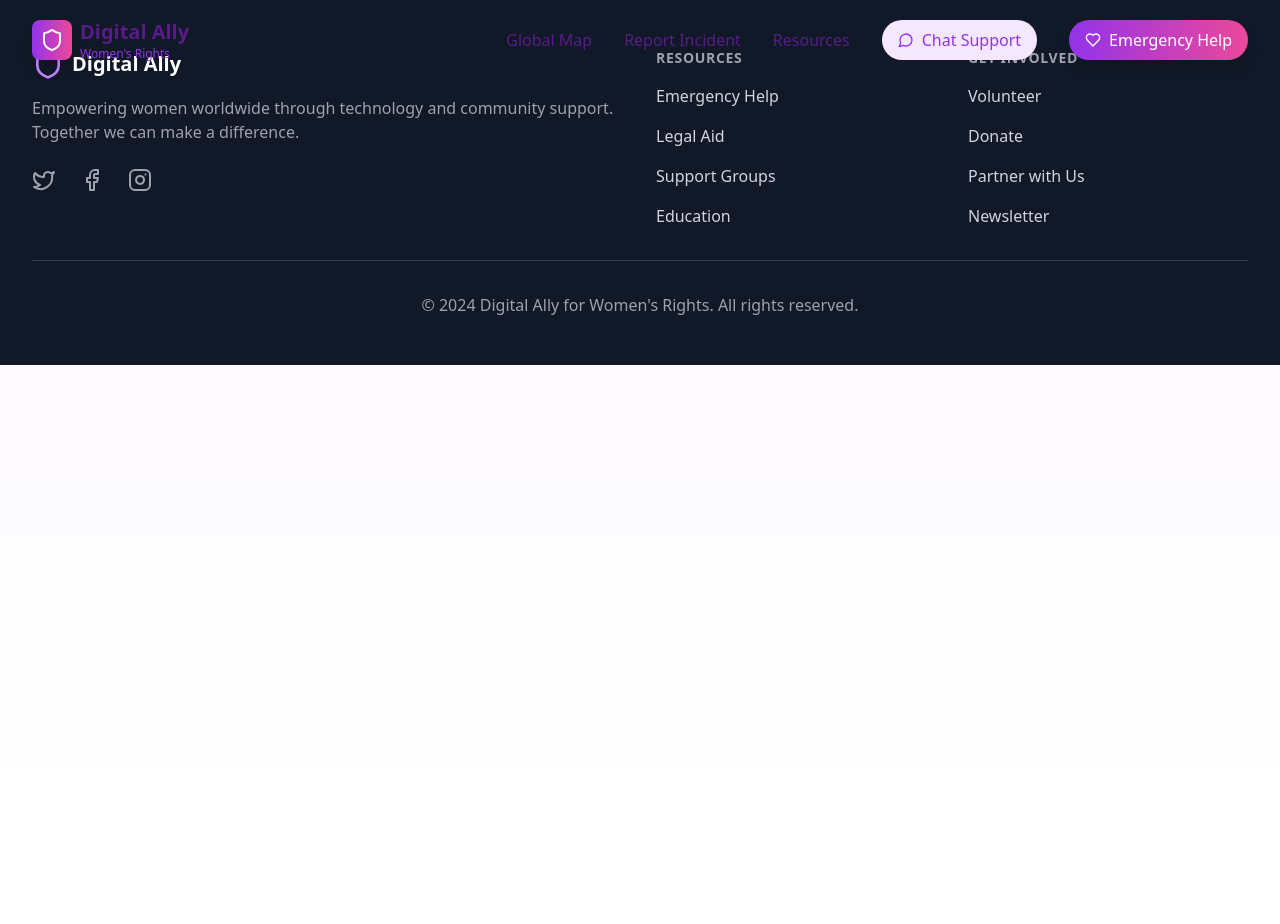
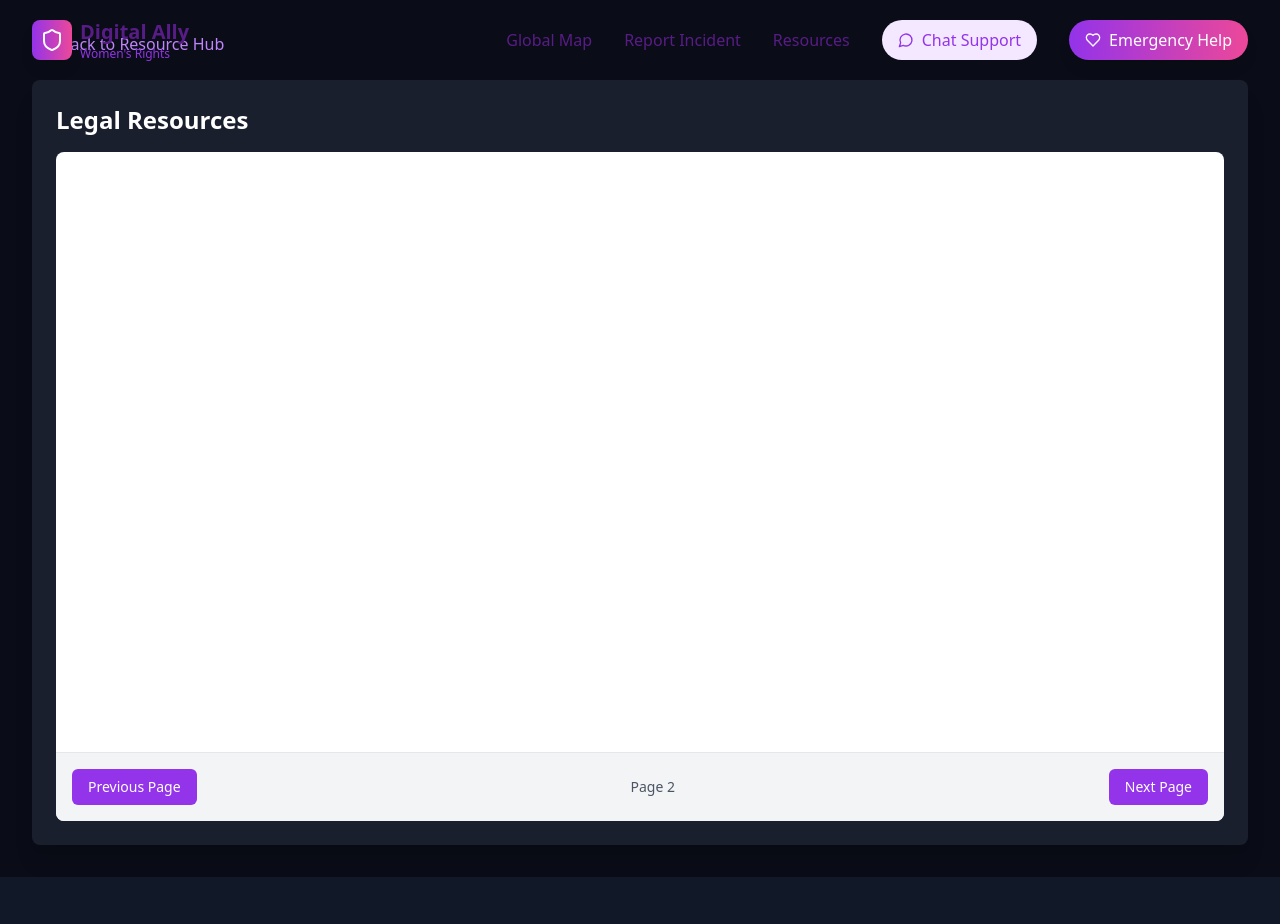
Before and after one commit to rebeccabas/DIgitalAlly, a React (Vite) app: page /legal-resources in a window 1280 px wide. Shown: the top 924 px of the page. Before the commit the page ends 800 px from the top, so only its background shows below. Built offline with nearby package versions, Linux system fonts and the light colour scheme.

Commit message:
constitution added for legal resources

```diff
--- a/src/App.tsx
+++ b/src/App.tsx
@@ -8,6 +8,7 @@ import Footer from './components/Footer';
 import { BrowserRouter as Router, Routes, Route, useLocation } from 'react-router-dom';
 import GenerateComplaint from './components/GenerateComplaint';
 import ChatBot from './components/ChatBot';
+import LegalResourcesPage from './components/LegalResources';
 
 function App() {
   const location = useLocation();
@@ -30,6 +31,7 @@ function App() {
         />
         <Route path="/chatbot" element={<ChatBot />} />
         <Route path="/generate-complaint" element={<GenerateComplaint />} />
+        <Route path="/legal-resources" element={<LegalResourcesPage />} />
       </Routes>
       {!hideHeaderFooter && <Footer />}
     </div>
--- /dev/null
+++ b/src/components/LegalResources.tsx
@@ -0,0 +1,67 @@
+import React, { useState } from 'react';
+import { ChevronLeft } from 'lucide-react';
+import { Link } from 'react-router-dom';
+
+const LegalResourcesPage = () => {
+  const [currentPage, setCurrentPage] = useState(2);
+
+  return (
+    <div className="min-h-screen bg-[#0A0D17]">
+
+      {/* Main Content */}
+      <div className="max-w-7xl mx-auto px-4 sm:px-6 lg:px-8 py-8">
+        <div className="mb-6">
+          <Link
+            to="/"
+            className="flex items-center text-purple-400 hover:text-purple-300"
+          >
+            <ChevronLeft className="h-5 w-5 mr-2" />
+            Back to Resource Hub
+          </Link>
+        </div>
+
+        {/* PDF Viewer Container */}
+        <div className="bg-[#1A1F2E] rounded-lg shadow-xl overflow-hidden">
+          <div className="p-6">
+            <h2 className="text-2xl font-bold text-white mb-4">Legal Resources</h2>
+
+            {/* PDF Viewer */}
+            <div className="bg-white rounded-lg overflow-hidden">
+              <div className="h-[600px]">
+                <iframe
+                  src="/src/assets/constitution.pdf#page=25"
+                  className="w-full h-full"
+                  title="Legal Resources PDF"
+                />
+              </div>
+
+              {/* PDF Controls */}
+              <div className="bg-gray-100 p-4 border-t border-gray-200">
+                <div className="flex justify-between items-center">
+                  <button
+                    onClick={() => setCurrentPage(prev => Math.max(1, prev - 1))}
+                    className="px-4 py-2 text-sm font-medium text-white bg-purple-600 rounded-md hover:bg-purple-700 disabled:bg-gray-400"
+                    disabled={currentPage <= 1}
+                  >
+                    Previous Page
+                  </button>
+                  <span className="text-sm text-gray-600">
+                    Page {currentPage}
+                  </span>
+                  <button
+                    onClick={() => setCurrentPage(prev => prev + 1)}
+                    className="px-4 py-2 text-sm font-medium text-white bg-purple-600 rounded-md hover:bg-purple-700"
+                  >
+                    Next Page
+                  </button>
+                </div>
+              </div>
+            </div>
+          </div>
+        </div>
+      </div>
+    </div>
+  );
+};
+
+export default LegalResourcesPage;
--- a/src/components/ResourceHub.tsx
+++ b/src/components/ResourceHub.tsx
@@ -1,7 +1,10 @@
 import React from 'react';
 import { Phone, Book, Users, Headphones } from 'lucide-react';
+import { useNavigate } from 'react-router-dom';
 
 export default function ResourceHub() {
+  const navigate = useNavigate();
+
   const resources = [
     {
       title: "Emergency Hotlines",
@@ -9,6 +12,7 @@ export default function ResourceHub() {
       icon: Phone,
       color: "text-red-600",
       bgColor: "bg-red-100",
+      path: "/emergency"
     },
     {
       title: "Legal Resources",
@@ -16,6 +20,7 @@ export default function ResourceHub() {
       icon: Book,
       color: "text-blue-600",
       bgColor: "bg-blue-100",
+      path: "/legal-resources"
     },
     {
       title: "Support Groups",
@@ -23,6 +28,7 @@ export default function ResourceHub() {
       icon: Users,
       color: "text-green-600",
       bgColor: "bg-green-100",
+      path: "/support-groups"
     },
     {
       title: "Counseling",
@@ -30,8 +36,13 @@ export default function ResourceHub() {
       icon: Headphones,
       color: "text-yellow-600",
       bgColor: "bg-yellow-100",
+      path: "/counseling"
     },
   ];
+
+  const handleResourceClick = (path) => {
+    navigate(path);
+  };
 
   return (
     <section id="resources" className="py-16 bg-gray-50">
@@ -49,7 +60,8 @@ export default function ResourceHub() {
           {resources.map((resource) => (
             <div
               key={resource.title}
-              className="bg-white rounded-lg shadow-lg overflow-hidden hover:shadow-xl transition-shadow duration-300"
+              className="bg-white rounded-lg shadow-lg overflow-hidden hover:shadow-xl transition-shadow duration-300 cursor-pointer"
+              onClick={() => handleResourceClick(resource.path)}
             >
               <div className="p-6">
                 <div className={`${resource.bgColor} rounded-lg p-3 inline-block`}>
```
Also changed, not shown: 2 other files (tests, documents, lock files or other folders).
